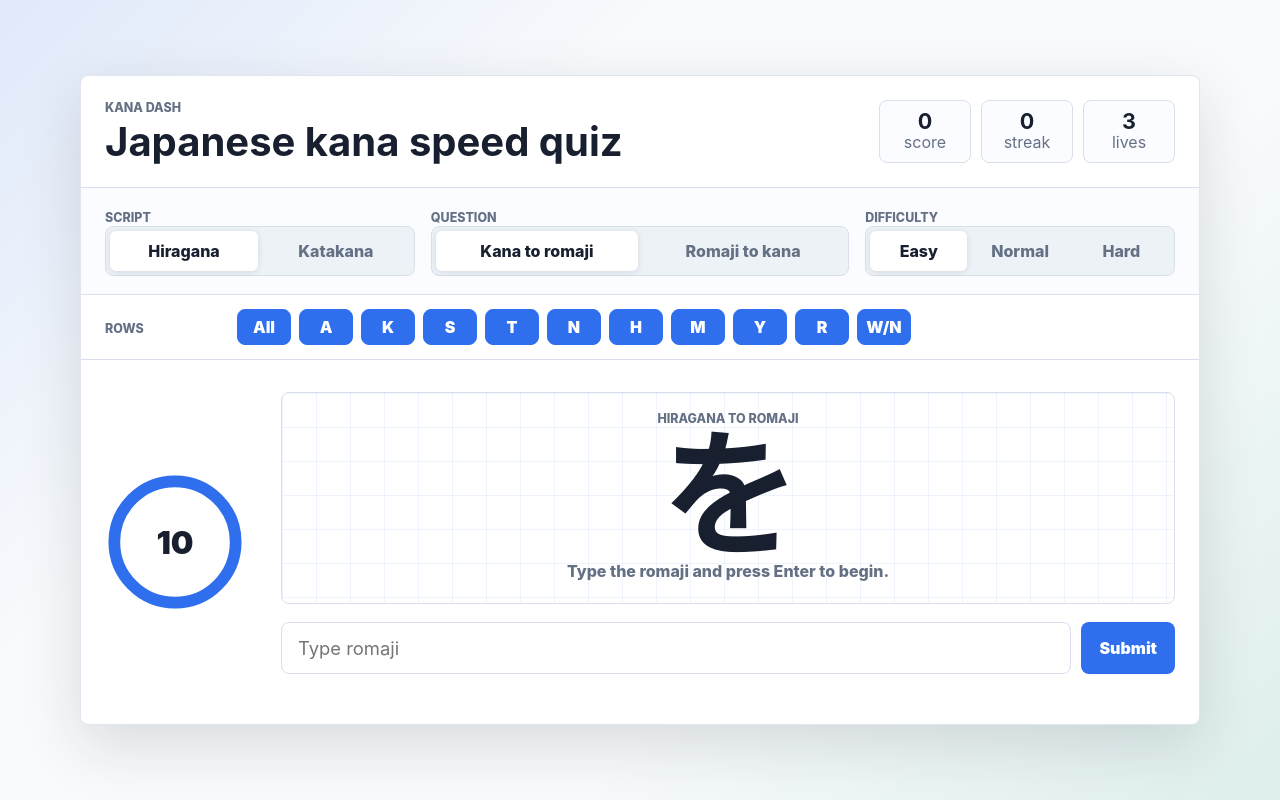
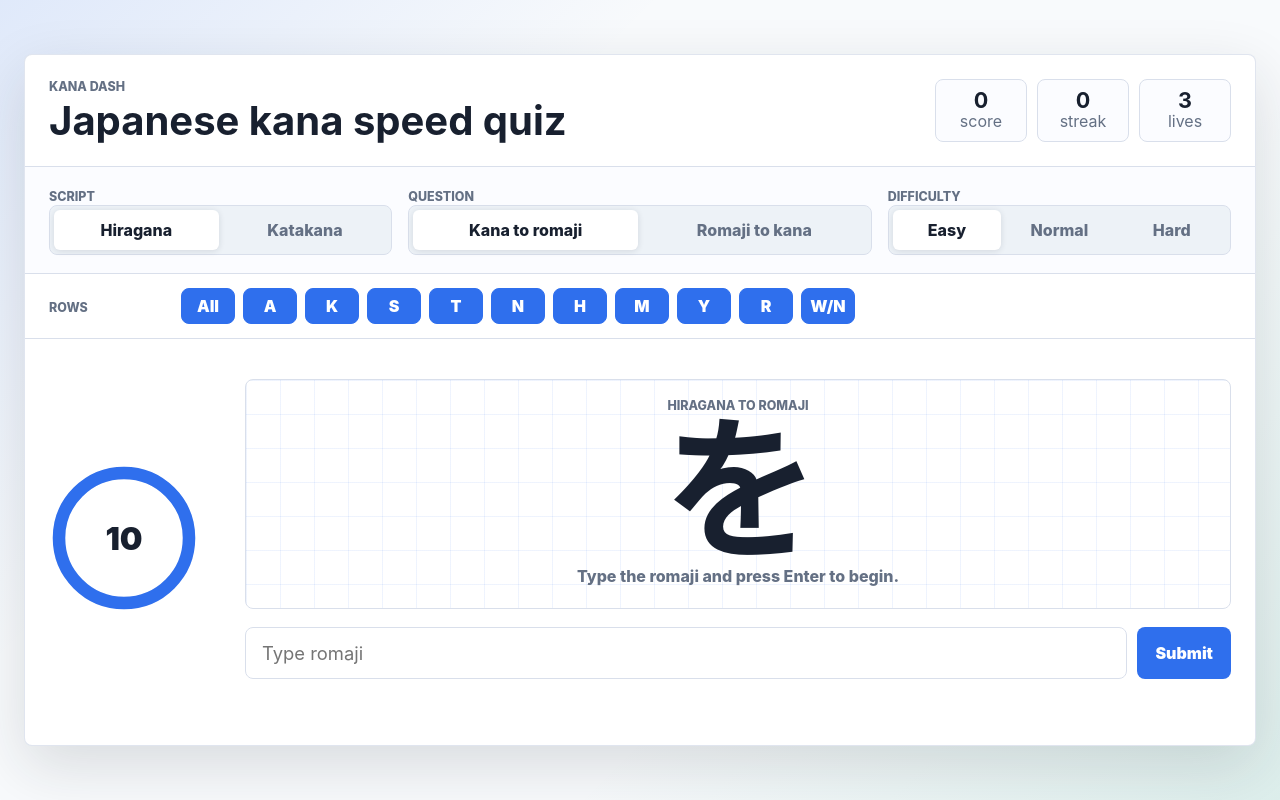
Before and after one commit to nquangnhan216/KanaDash, a plain HTML site: page index.html in a window 1280 px wide. Drawn offline with Linux system fonts and the light colour scheme.

Commit message:
Enlarge game layout

```diff
--- a/styles.css
+++ b/styles.css
@@ -38,12 +38,12 @@ button {
 }
 
 .shell {
-  width: min(1120px, calc(100% - 28px));
+  width: min(1480px, calc(100% - 48px));
   min-height: 100vh;
   margin: 0 auto;
   display: grid;
   place-items: center;
-  padding: 28px 0;
+  padding: 48px 0;
 }
 
 .game-panel {
@@ -195,21 +195,21 @@ h2 {
 }
 .stage {
   display: grid;
-  grid-template-columns: 150px minmax(0, 1fr);
+  grid-template-columns: 170px minmax(0, 1fr);
   grid-template-areas:
     "timer prompt"
     "timer answer"
     "timer actions";
   gap: 18px 26px;
   align-items: center;
-  padding: 32px 24px;
+  padding: 40px 24px 48px;
 }
 
 .timer {
   grid-area: timer;
   position: relative;
-  width: 140px;
-  height: 140px;
+  width: 150px;
+  height: 150px;
 }
 
 .timer svg {
@@ -247,7 +247,7 @@ h2 {
 
 .prompt-card {
   grid-area: prompt;
-  min-height: 210px;
+  min-height: clamp(230px, 26vh, 340px);
   display: grid;
   place-items: center;
   text-align: center;
@@ -262,7 +262,7 @@ h2 {
 }
 
 .prompt {
-  font-size: clamp(4rem, 15vw, 8.5rem);
+  font-size: clamp(5rem, 12vw, 11rem);
   line-height: 0.95;
   font-weight: 900;
 }
```
